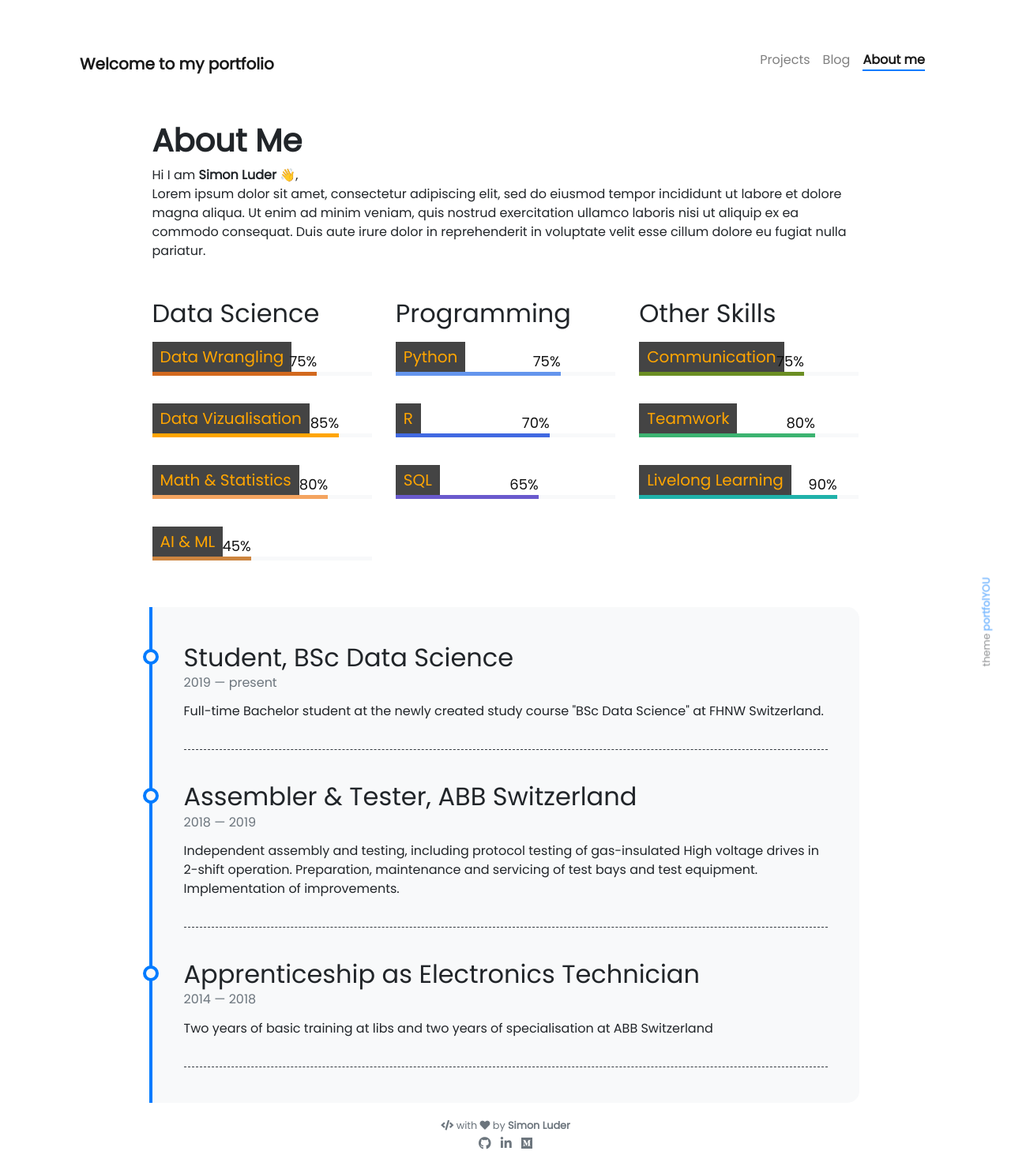
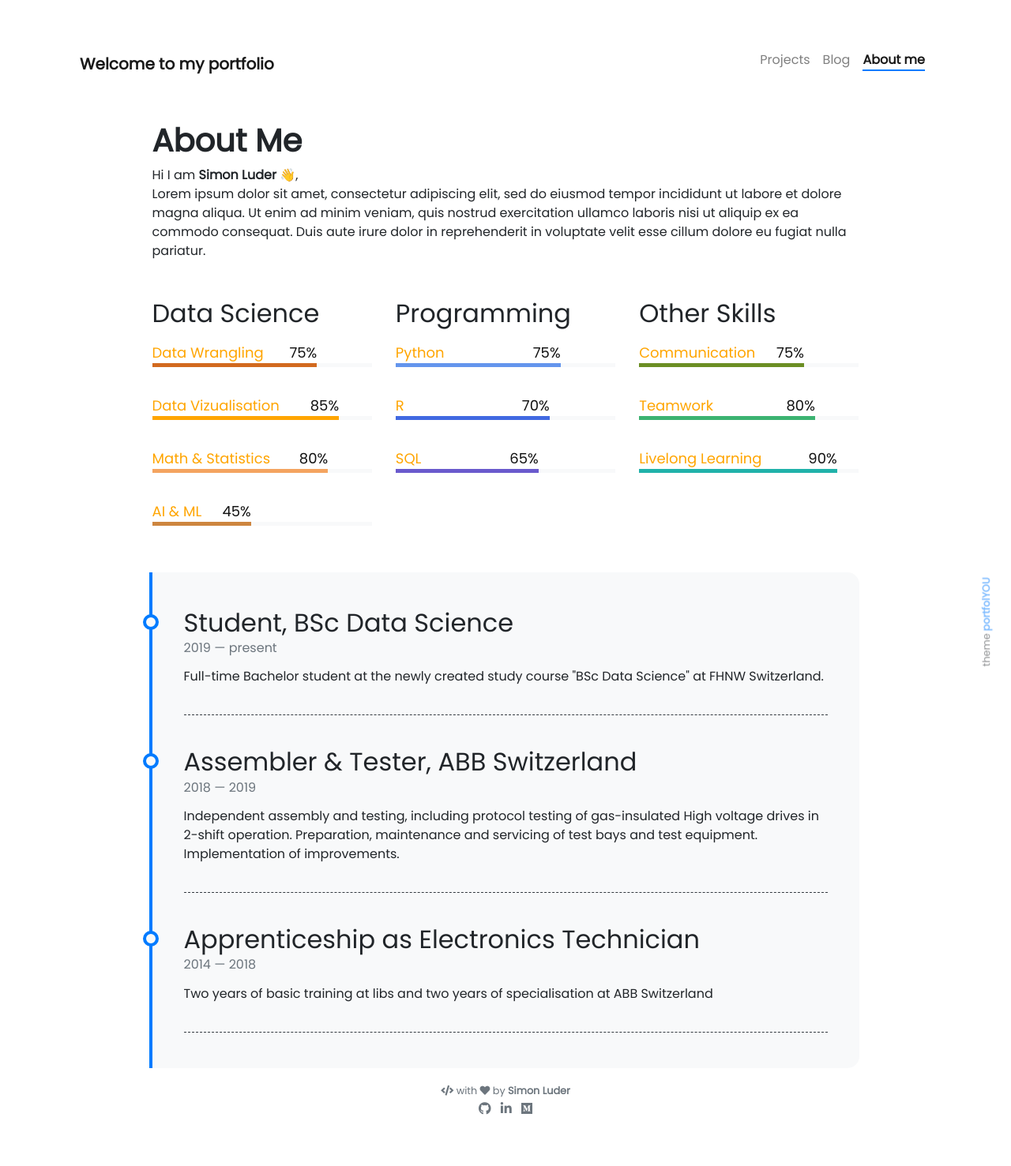
Before and after one commit to SimonLuder/simonluder.github.io, a Jekyll site: the page built from pages/about.md, in a window 1280 px wide. Shown: the whole page at 79% size. Built offline with Jekyll 4.4.1, drawn with Linux system fonts in a browser that asks for light colours; nearby versions of some CDN libraries; emoji names are drawn with the system emoji font; after the commit the page ends 1433 px from its top, so only the background shows below that.

Commit message:
Update _skills.scss

```diff
--- a/_sass/_skills.scss
+++ b/_sass/_skills.scss
@@ -36,11 +36,8 @@
 
   a { @include links(orange, blue, yellow, teal); }
 
-  //Styling not needed for demo
   a {
-    padding: 4px 10px;
-    font-size: 20px;
-    background: #444;
+    font-size: 18px;
   }
 
 
```
